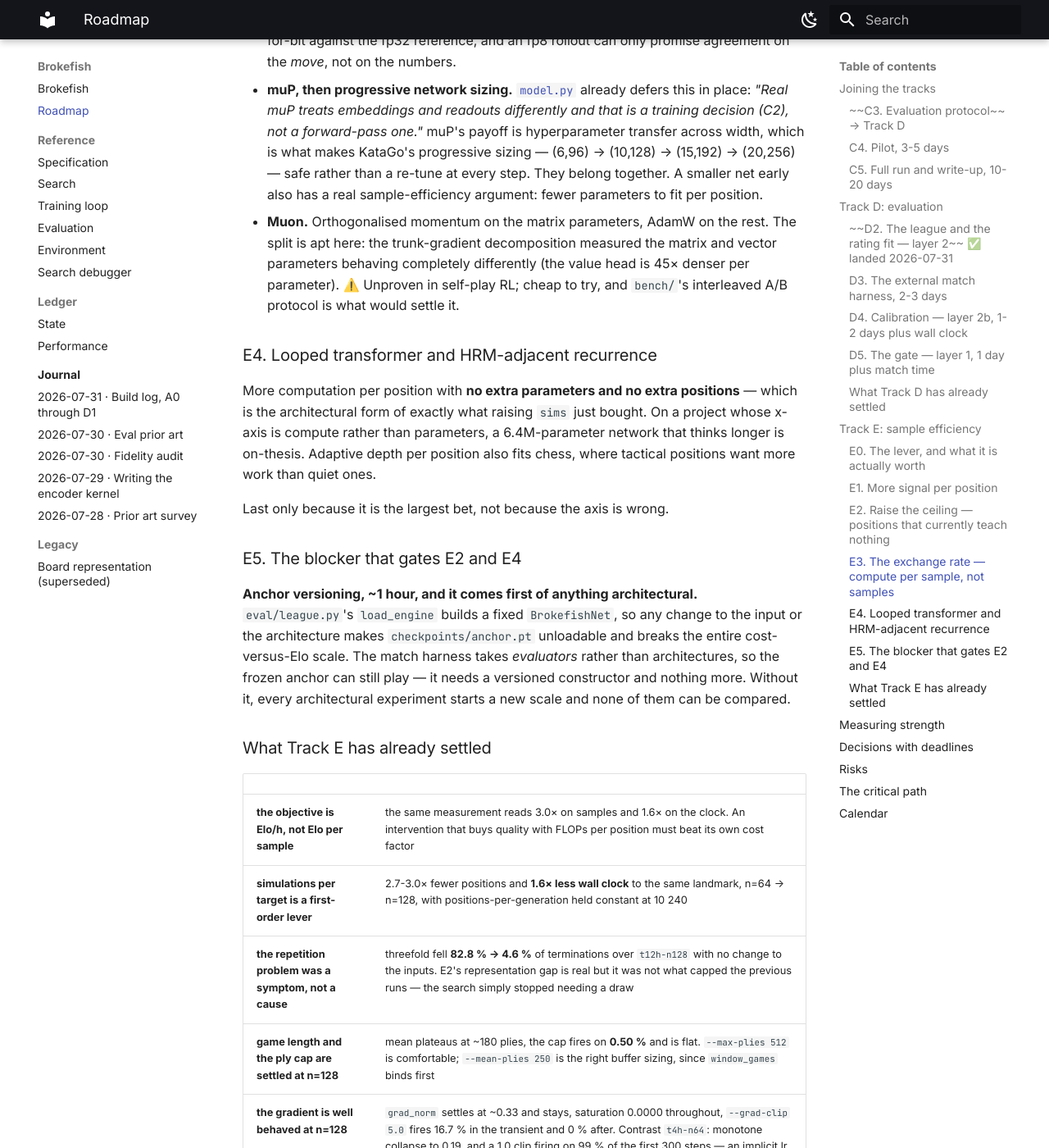
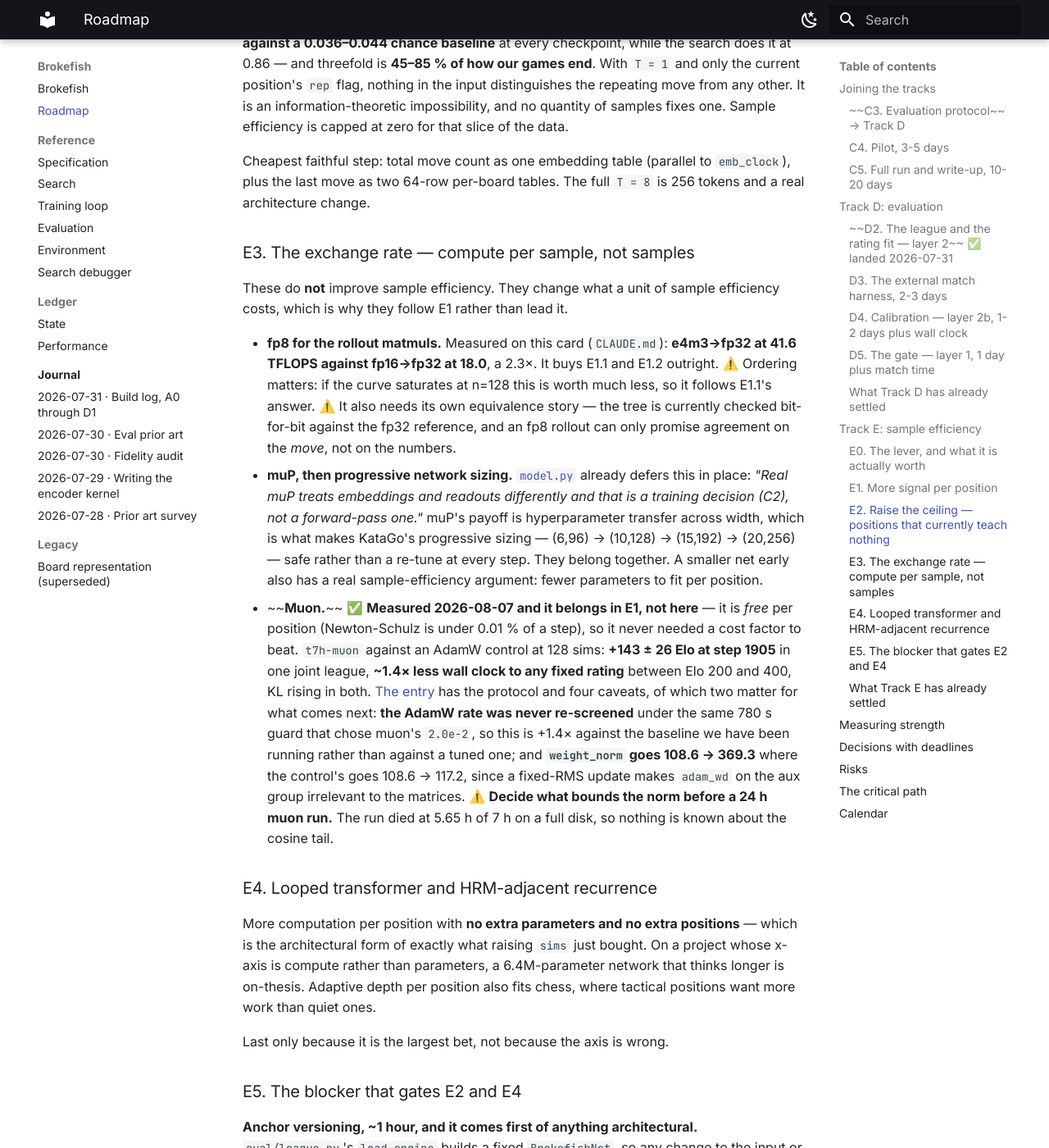
Before and after one commit to TheoBoyer/brokefish, an MkDocs documentation site: the page built from docs/roadmap.md, in a window 1280 px wide and 1400 px high, scrolled down 8077 px. Shown: the whole window at 82% size. Built offline with MkDocs 1.6.1 and Material for MkDocs 9.7.7, drawn with Linux system fonts in a browser that asks for light colours; some of the changed text lies outside the part shown.

Commit message:
Muon results

```diff
--- a/docs/roadmap.md
+++ b/docs/roadmap.md
@@ -240,7 +240,7 @@ clear their own cost factor.
 | | what | source | cost |
 |---|---|---|---|
 | **E1.1** | **paid** — **`sims = 256`.** Two points on this curve both moved hard; this is the third. ⚠️ It costs 2× per position, so on the real axis it must reach the landmark **under 1.80 h** — i.e. under ~1.41 M positions against n=128's 2.69 M, a **1.9× sample-efficiency gain merely to break even**. The previous doubling gave 2.7×. If this one gives under 1.9× the lever has saturated and the track's weight moves to E1.2/E1.4/E1.5 | ours, E0 | one run |
-| **E1.2** | **paid, but cheaply** — **Playout cap randomisation.** Large `N` on a fraction `p` of turns for policy targets, cheap `n` elsewhere for value targets | KataGo §3.1; their ablation: *"clearly outperforms a wide variety of possible fixed values of playouts"* over N ∈ {100,150,200,250,600}. Its stated purpose **is** this tension | medium; `Search.budget` is already the per-game tensor and [`search.md`](reference/search.md) §11 prices it |
+| **E1.2** | **paid, but cheaply** — **Playout cap randomisation.** Large `N` on a proportion `p` of turns, a small `n` on the rest. ⚠️ **Corrected 2026-08-07 against the primary text**: *"Only turns with a full search are recorded for training"* — the cheap turns are **not** recorded, for value or for anything else. The value target gains **indirectly**, because the same compute plays more games and the outcome is *"one noisy binary result per entire game"*. An earlier draft of this row said the cheap turns feed the value target; they do not. Their main run: `p = 0.25`, `(N, n) = (600, 100)`, annealed to `(1000, 200)` after two days, **Dirichlet noise and every explorative setting disabled on the fast searches** | KataGo §3.1; ablation Table 2: removing it costs **1.37×**, over fixed N ∈ {100,150,200,250,600} | medium; `Search.budget` is already the per-game tensor and [`search.md`](reference/search.md) §11 prices it. ⚠️ §11's "five lines" is correctness only — the encoder evaluates all `B` staged leaves every simulation, so a batch holding mixed budgets **costs the maximum, not the mean** |
 | **E1.3** | **free** — **Forced playouts + policy target pruning.** `n_forced(c) = (k·P(c)·ΣN(c'))^½`, k=2, PUCT set to ∞ until met; then subtract those playouts from the *target* unless the move proved good | KataGo §3.2, ablated as NoForcedTP. ⚠️ Their motivation is our FPU bug stated in general form: *"even if a Dirichlet noise move was good, its initial evaluation might be negative, preventing further search"* | medium |
 | **E1.4** | **free** — **Auxiliary policy target** — predict the **opponent's next** policy, `w_opp = 0.15` | KataGo §4.1: *"modest but clear benefit… nearly costless… deserves attention"*. **Fully game-agnostic**, unlike ownership and score | low |
 | **E1.5** | **free** — **Moves-left head** | lc0 ships one with its own loss weight; it is the chess analogue of E1.4 on the value side | low |
@@ -286,11 +286,19 @@ efficiency costs, which is why they follow E1 rather than lead it.
   (15,192) → (20,256) — safe rather than a re-tune at every step. They belong together.
   A smaller net early also has a real sample-efficiency argument: fewer parameters to
   fit per position.
-- **Muon.** Orthogonalised momentum on the matrix parameters, AdamW on the rest. The
-  split is apt here: the trunk-gradient decomposition measured the matrix and vector
-  parameters behaving completely differently (the value head is 45× denser per
-  parameter). ⚠️ Unproven in self-play RL; cheap to try, and `bench/`'s interleaved
-  A/B protocol is what would settle it.
+- ~~**Muon.**~~ ✅ **Measured 2026-08-07 and it belongs in E1, not here** — it is *free*
+  per position (Newton-Schulz is under 0.01 % of a step), so it never needed a cost
+  factor to beat. `t7h-muon` against an AdamW control at 128 sims: **+143 ± 26 Elo at
+  step 1905** in one joint league, **~1.4× less wall clock to any fixed rating** between
+  Elo 200 and 400, KL rising in both.
+  [The entry](journal/2026-08-07-muon-curve.md) has the protocol and four caveats, of
+  which two matter for what comes next: **the AdamW rate was never re-screened** under
+  the same 780 s guard that chose muon's `2.0e-2`, so this is +1.4× against the baseline
+  we have been running rather than against a tuned one; and **`weight_norm` goes
+  108.6 → 369.3** where the control's goes 108.6 → 117.2, since a fixed-RMS update makes
+  `adam_wd` on the aux group irrelevant to the matrices. ⚠️ **Decide what bounds the
+  norm before a 24 h muon run.** The run died at 5.65 h of 7 h on a full disk, so nothing
+  is known about the cosine tail.
 
 ### E4. Looped transformer and HRM-adjacent recurrence
 
@@ -318,6 +326,8 @@ none of them can be compared.
 |---|---|
 | **the objective is Elo/h, not Elo per sample** | the same measurement reads 3.0× on samples and 1.6× on the clock. An intervention that buys quality with FLOPs per position must beat its own cost factor |
 | **simulations per target is a first-order lever** | 2.7-3.0× fewer positions and **1.6× less wall clock** to the same landmark, n=64 → n=128, with positions-per-generation held constant at 10 240 |
+| **the optimiser is a free 1.4× on the clock** | Muon + Polar Express on the 98.6 % of parameters that are matrices: **+143 ± 26 Elo at step 1905**, ~1.4× less wall clock to any rating from 200 to 400, at zero cost per position. Against an untuned AdamW rate, and with the weight norm tripling — [2026-08-07](journal/2026-08-07-muon-curve.md) |
+| **a behavioural landmark overstates a rate gain** | the 25 %-decisive crossing reads **3.5×** for muon where the Elo curve reads **1.4×**, because the landmark fires at Elo ≈ 30, inside the transient. E0's 2.7–3.0× on `n = 64 → n = 128` is the same measurement and carries the same optimism until it is re-read against an Elo curve. ⚠️ The landmark also has an early false crossing at ~generation 20 in every run; take the **last** up-crossing |
 | **the repetition problem was a symptom, not a cause** | threefold fell **82.8 % → 4.6 %** of terminations over `t12h-n128` with no change to the inputs. E2's representation gap is real but it was not what capped the previous runs — the search simply stopped needing a draw |
 | **game length and the ply cap are settled at n=128** | mean plateaus at ~180 plies, the cap fires on **0.50 %** and is flat. `--max-plies 512` is comfortable; `--mean-plies 250` is the right buffer sizing, since `window_games` binds first |
 | **the gradient is well behaved at n=128** | `grad_norm` settles at ~0.33 and stays, saturation 0.0000 throughout, `--grad-clip 5.0` fires 16.7 % in the transient and 0 % after. Contrast `t4h-n64`: monotone collapse to 0.19, and a 1.0 clip firing on 99 % of the first 300 steps — an implicit lr schedule rather than a safety net. ⚠️ `weight_norm` drifts +5 % at `adam_wd = 0.01`, flat at 0.1; watch over 24 h |
```
Also changed, not shown: CLAUDE.md (+1 -0 lines), docs/journal/2026-08-07-muon-curve.md (added, +138 -0 lines), docs/journal/index.md (+1 -0 lines).
